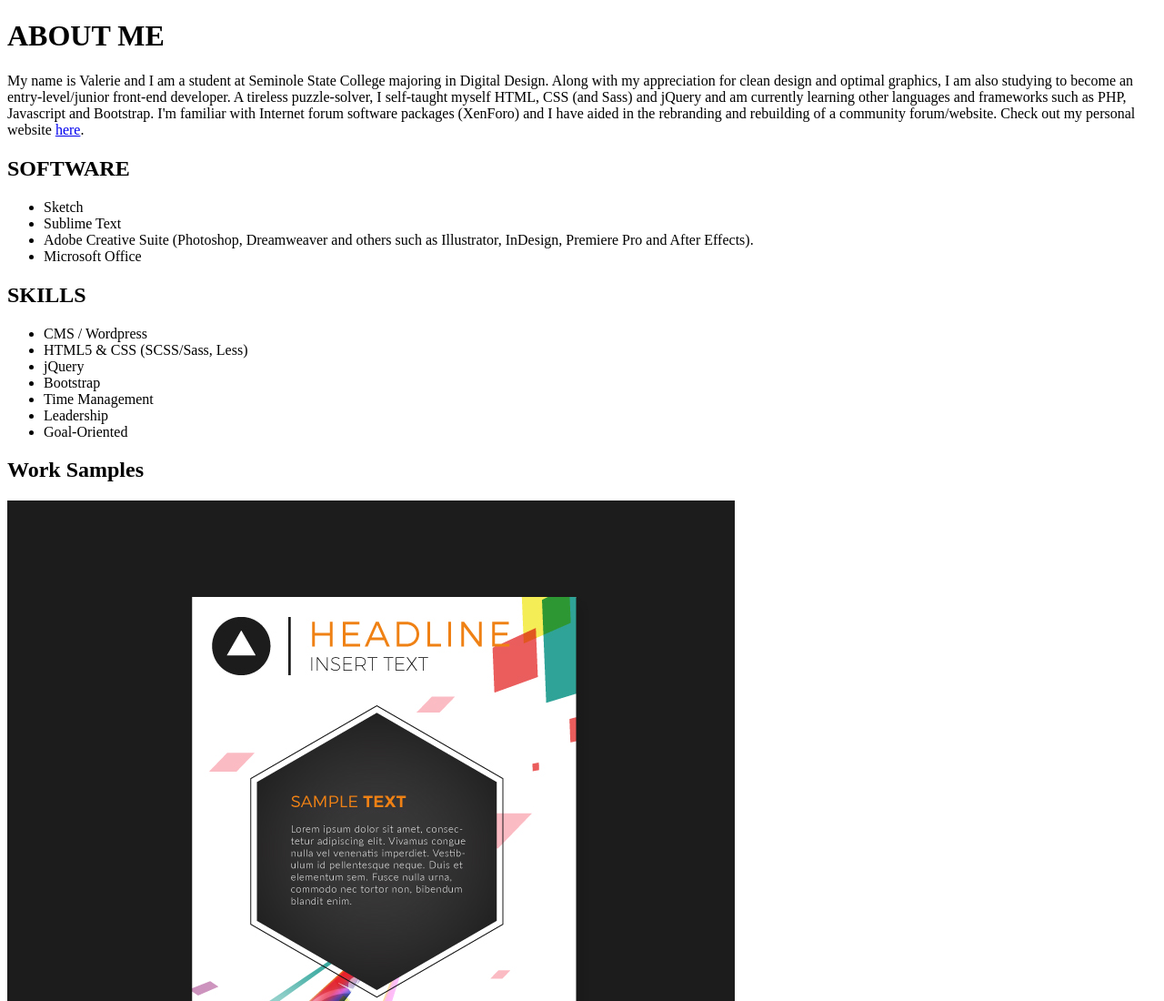
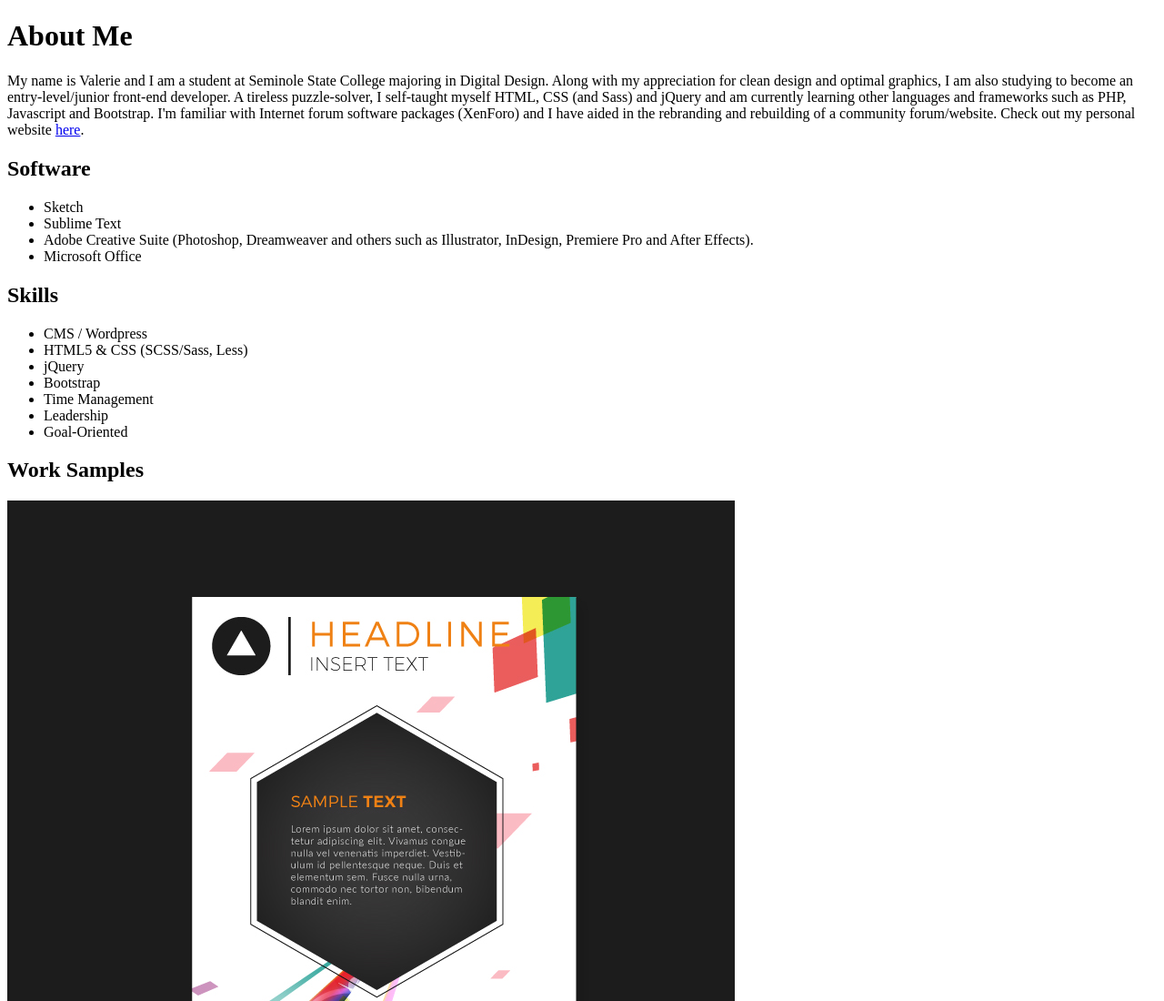
Before and after one commit to VGMichel/fid-class, a plain HTML site: page validhtml/index.html in a window 1280 px wide. Shown: the top 1100 px of the page at 91% size. Drawn offline with Linux system fonts and the light colour scheme.

Commit message:
Update index.html

```diff
--- a/validhtml/index.html
+++ b/validhtml/index.html
@@ -6,10 +6,10 @@
 	<title>Valid HTML</title>
 </head>
 <body>
-	<h1>ABOUT ME</h1>
+	<h1>About Me</h1>
 	<p>My name is Valerie and I am a student at Seminole State College majoring in Digital Design. Along with my appreciation for clean design and optimal graphics, I am also studying to become an entry-level/junior front-end developer. A tireless puzzle-solver, I self-taught myself HTML, CSS (and Sass) and jQuery and am currently learning other languages and frameworks such as PHP, Javascript and Bootstrap. I'm familiar with Internet forum software packages (XenForo) and I have aided in the rebranding and rebuilding of a community forum/website. Check out my personal website <a href="#">here</a>.</p>
 
-	<h2><strong>SOFTWARE</strong></h2>
+	<h2>Software</h2>
 	<ul>
 		<li>Sketch</li>
 		<li>Sublime Text</li>
@@ -17,7 +17,7 @@
 		<li>Microsoft Office</li>
 	</ul>
 
-	<h2><strong>SKILLS</strong></h2>
+	<h2>Skills</h2>
 	<ul>
 		<li>CMS / Wordpress</li>
 		<li>HTML5 &amp; CSS (SCSS/Sass, Less)</li>
@@ -28,13 +28,13 @@
 		<li>Goal-Oriented</li>
 	</ul>
 
-	<h2><strong>Work Samples</strong></h2>
+	<h2>Work Samples</h2>
 	<img src="images/abstract-poster-2.jpg" alt="Hexagon Poster">
 	<img src="images/abstract-poster.jpg" alt="Circle Poster">
 	<img src="images/ea-bg-chooser.gif" alt="jQuery Background Changer">
 	<img src="images/Miami-Poster-3.png" alt="Miami Poster">
 	<img src="images/purple-red-1.png" alt="Non-Destructive edit of a model's face">
 
-	<a href="#">LinkedIn</a>
+	<a href="https://www.linkedin.com/in/valerie-michel-a0a7a5118/">LinkedIn</a>
 </body>
 </html>
```
